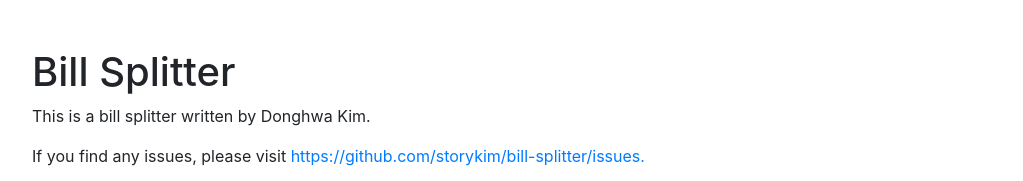
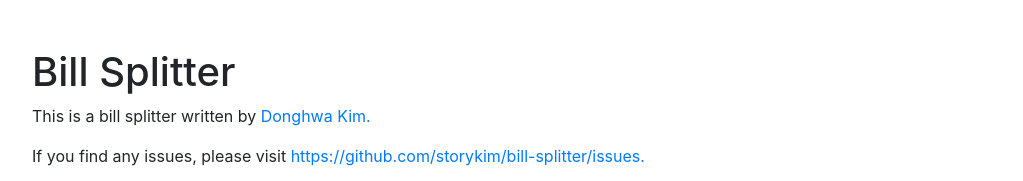
Before and after one commit to storykim/bill-splitter, a Gatsby site: page / in a window 1280 px wide. Shown: the top 181 px of the page, without its empty margins (128-1151 px from the left). Built offline with nearby package versions, Linux system fonts and the light colour scheme; Gatsby itself is replaced by a stand-in of ours.

Commit message:
Add link to personal webpage

```diff
--- a/src/components/intro.js
+++ b/src/components/intro.js
@@ -5,7 +5,7 @@ class IntroPanel extends React.Component {
     return (
       <div>
         <h1>Bill Splitter</h1>
-        <p>This is a bill splitter written by Donghwa Kim.</p>
+        <p>This is a bill splitter written by <a href="https://donghwa.kim">Donghwa Kim.</a></p>
         <p>If you find any issues, please visit <a href="https://github.com/storykim/bill-splitter/issues">https://github.com/storykim/bill-splitter/issues.</a></p>
       </div>
     )
```
